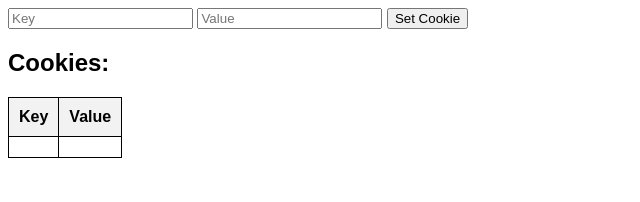
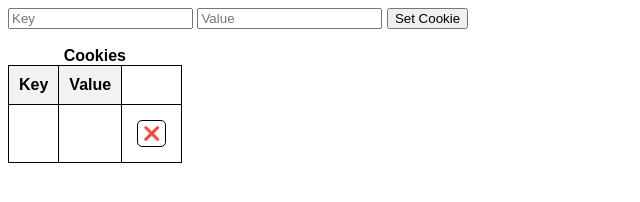
Before and after one commit to manashb-ai/CookiesJS, a plain HTML site: page index.html in a window 1280 px wide. Shown: the whole page, without its empty margins (0-640 px from the left). Drawn offline with Linux system fonts and the light colour scheme.

Commit message:
add delete button to cookies table

```diff
--- a/cookie.js
+++ b/cookie.js
@@ -1,3 +1,4 @@
+const tableHead = document.querySelector("thead");
 const tableBody = document.querySelector("tbody");
 const form = document.querySelector("form");
 const keyInput = document.querySelector("#key");
@@ -28,12 +29,19 @@ function renderCookiesTable() {
     const tr = document.createElement("tr");
     const tdKey = document.createElement("td");
     const tdValue = document.createElement("td");
+    // adding delete button functionality
+    const tdButton = document.createElement("td");
+    const btnDeleteCookie = document.createElement("button");
+    btnDeleteCookie.classList.add("delete-cookie");
+    btnDeleteCookie.textContent = "❌";
 
     tdKey.textContent = key;
     tdValue.textContent = value;
+    tdButton.append(btnDeleteCookie); //adding the button to the table data (td)
 
     tr.appendChild(tdKey);
     tr.appendChild(tdValue);
+    tr.appendChild(tdButton);
     tableBody.appendChild(tr);
   });
 }
--- a/css/styles.css
+++ b/css/styles.css
@@ -14,3 +14,16 @@ td {
 th {
   background-color: #f2f2f2;
 }
+
+.delete-cookie {
+  background-color: white;
+  border: 1px solid;
+  border-radius: 5px;
+  padding: 5px;
+  margin: 5px;
+  cursor: pointer;
+}
+
+.delete-cookie:hover {
+  background-color: #f0cece;
+}
--- a/index.html
+++ b/index.html
@@ -15,9 +15,12 @@
         <button id="set-cookie">Set Cookie</button>
       </form>
     </div>
-    <h2>Cookies:</h2>
+    <br />
     <span id="all-cookies"></span>
     <table>
+      <caption>
+        Cookies
+      </caption>
       <thead>
         <tr>
           <th>Key</th>
```
